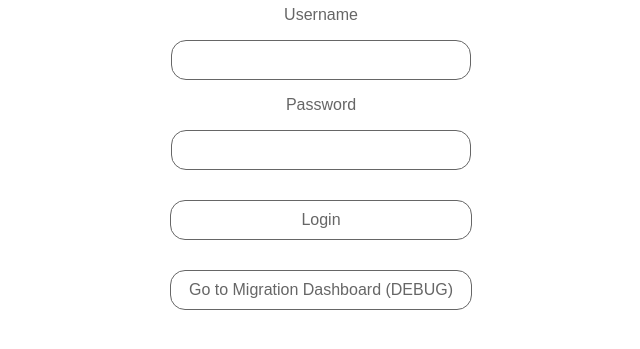
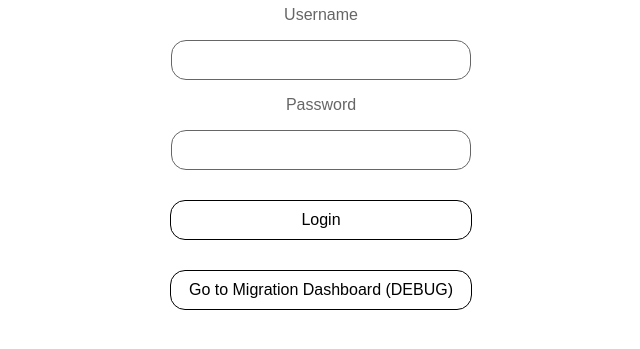
Before and after one commit to Woflix/PLMMigration, a PHP site: page / in a window 1280 px wide. Shown: the part 135-484 px from the top of the page, without its empty margins (319-959 px from the left). Run offline with PHP 8.4, Linux system fonts and the light colour scheme.

Commit message:
Revert "Modified Hex Color Values"
This reverts commit 7010a02d6714f80997f75d551a93c8a39d5d6cce.

```diff
--- a/css/style.css
+++ b/css/style.css
@@ -77,7 +77,7 @@ input {
 	font-size: 16px;
 	border: solid #666666 1px;
 	border-radius: 10px;
-	color: #666666
+	color: #777777
 	transition: background 0.3s, border 0.3s;
 	-moz-transition: background 0.3s, border 0.3s;
 	-webkit-transition: background 0.3s, border 0.3s;
--- a/index.php
+++ b/index.php
@@ -19,11 +19,11 @@
 		#buttonGo {
 			display: block;
 			padding: 10px 10px 10px 10px;
-			border: solid #666666 1px;
+			border: solid #000000 1px;
 			border-radius: 15px;
 			text-decoration: none;
 			font-size: 16px;
-			color: #666666;
+			color: #000000;
 			width: 280px;
 			margin: 30px auto 0px auto;
 			transition: color 0.3s, background 0.3s;
@@ -33,7 +33,7 @@
 		}
 
 		#buttonGo:hover {
-			background: #666666;
+			background: #000000;
 			color: #FFFFFF;
 		}
 
```
